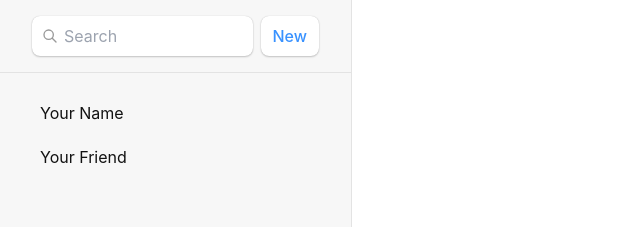
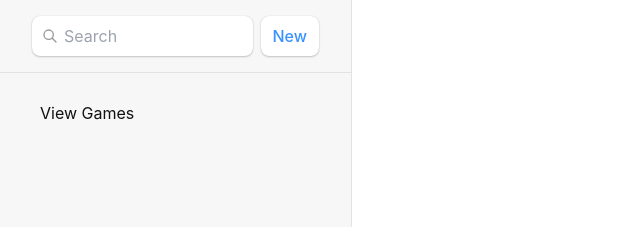
Before and after one commit to jorgoose/dungeon_ai, a React (Vite) app in the folder frontend/dungeonai/: page / in a window 1280 px wide. Shown: the top 227 px of the page, without its empty margins (0-640 px from the left). Built offline with nearby package versions, Linux system fonts and the light colour scheme.

Commit message:
Added correct routing.

```diff
--- a/frontend/dungeonai/src/main.jsx
+++ b/frontend/dungeonai/src/main.jsx
@@ -3,11 +3,16 @@ import ReactDOM from "react-dom/client";
 import { createBrowserRouter, RouterProvider } from "react-router-dom";
 import "./index.css";
 import Root from "./routes/root";
+import Games from "./routes/games";
 
 const router = createBrowserRouter([
   {
     path: "/",
     element: <Root />,
+  },
+  {
+    path: "/games",
+    element: <Games />,
   },
 ]);
 
--- /dev/null
+++ b/frontend/dungeonai/src/routes/games.jsx
@@ -0,0 +1,19 @@
+// Games
+// This component is the main page of the app. It displays a list of games
+
+import React, { useState } from "react";
+
+export default function Games() {
+  const [games, setGames] = useState([]);
+
+  // useEffect()
+
+  return (
+    <div className="Games">
+      <h1>Games</h1>
+      <ul>
+        <li>...</li>
+      </ul>
+    </div>
+  );
+}
--- a/frontend/dungeonai/src/routes/root.jsx
+++ b/frontend/dungeonai/src/routes/root.jsx
@@ -22,10 +22,7 @@ export default function Root() {
         <nav>
           <ul>
             <li>
-              <a href={`/contacts/1`}>Your Name</a>
-            </li>
-            <li>
-              <a href={`/contacts/2`}>Your Friend</a>
+              <a href={`/games`}>View Games</a>
             </li>
           </ul>
         </nav>
```
